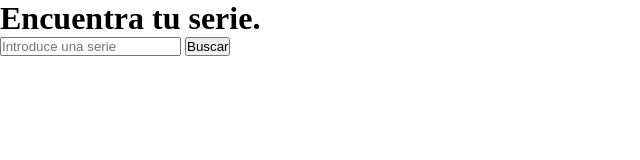
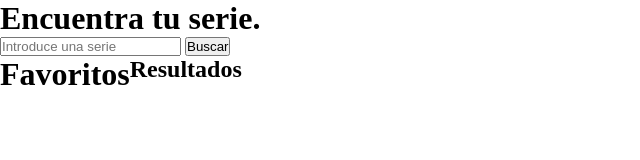
Before and after one commit to Sagramielgo/tvseries-finder-Sagramielgo, a website: page docs/index.html in a window 1280 px wide. Shown: the whole page, without its empty margins (0-640 px from the left). Drawn offline with Linux system fonts and the light colour scheme.

Commit message:
merge 03-favorites branch and update docs folder

```diff
--- a/docs/assets/css/main.css
+++ b/docs/assets/css/main.css
@@ -1 +1 @@
-*{box-sizing:border-box;margin:0;padding:0;list-style:none}.cardSection{width:100%;display:flex}.showsContainer{width:100%;display:flex;flex-wrap:wrap}
+*{box-sizing:border-box;margin:0;padding:0;list-style:none}.cardSection{width:100%;display:flex}.mainContainer{display:flex}.showsContainer{display:flex;flex-wrap:wrap}.favoritesContainer{widows:50%}
--- a/docs/index.html
+++ b/docs/index.html
@@ -22,8 +22,12 @@
       </button>
     </form>
   </header>
-  <main>
+  <main class="mainContainer">
+    <h1>Favoritos</h1>
+    <section class="favoritesContainer js-favoritesContainer">
+    </section>
     <section class="cardSection">
+      <h1>Resultados</h1>
       <ul class="showsContainer js-showsContainer">
       </ul>
     </section>
```
Also changed, not shown: docs/assets/js/main.js (+1 -1 lines).
